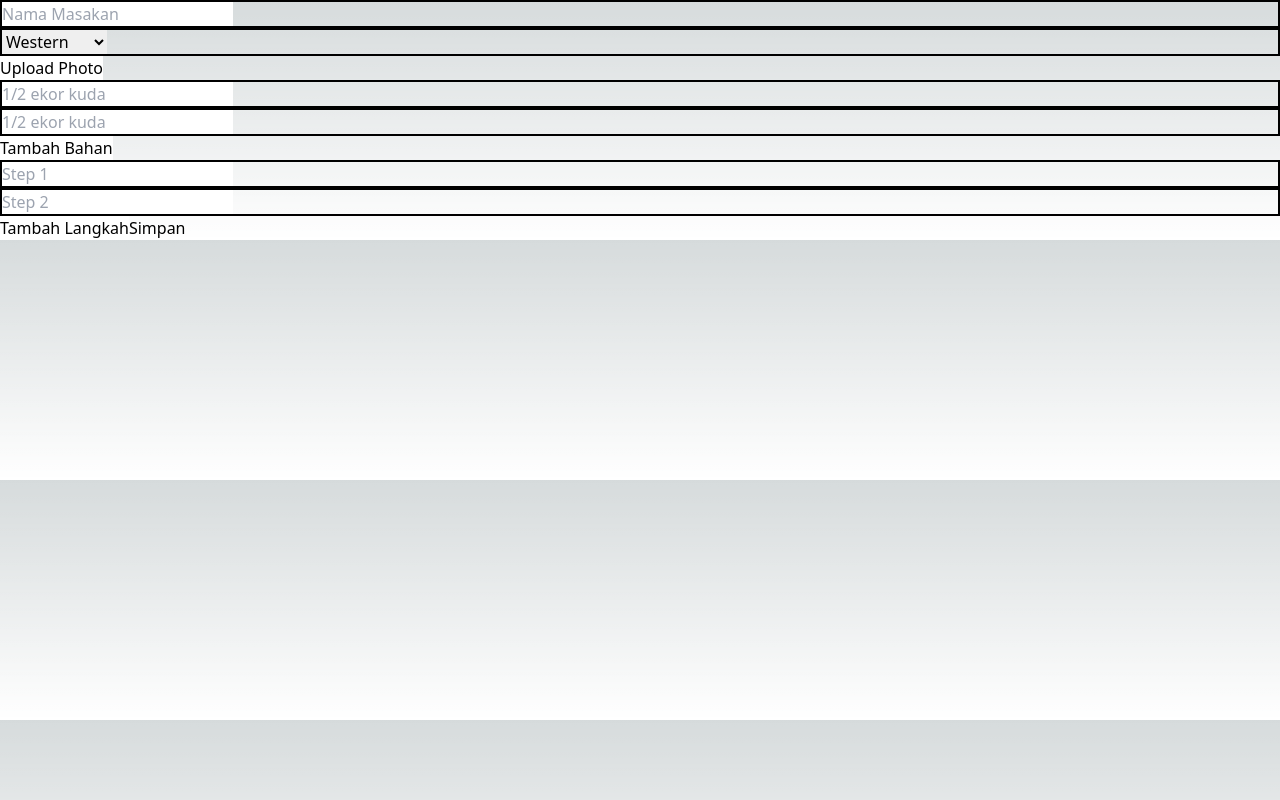
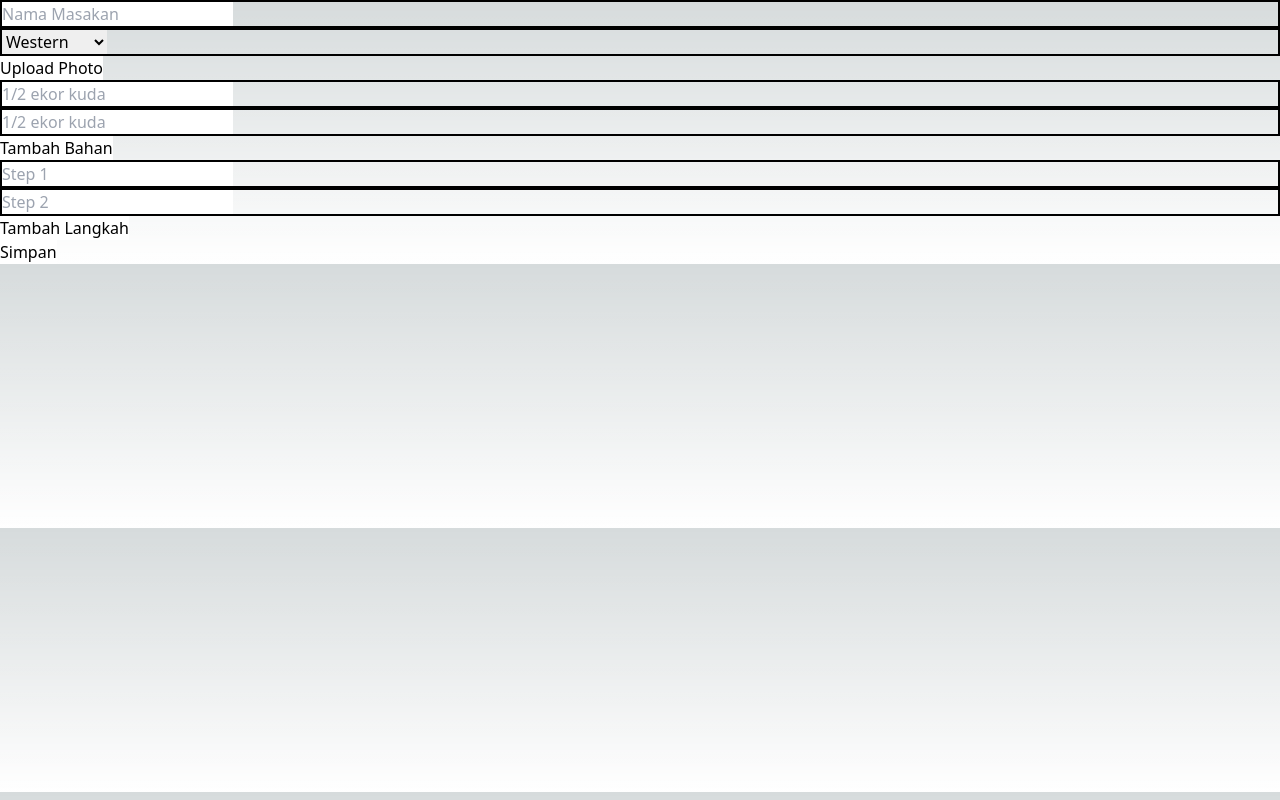
Before and after one commit to revou-fsse-1/w22-group-react-group-b, a Next.js app: page /new in a window 1280 px wide. Built offline with nearby package versions, Linux system fonts and the light colour scheme.

Commit message:
Add Zustand to package.json and implement stateStore in components

```diff
--- a/package.json
+++ b/package.json
@@ -26,7 +26,8 @@
 		"react-dom": "18.2.0",
 		"react-scroll": "^1.8.9",
 		"tailwindcss": "3.3.2",
-		"typescript": "5.1.6"
+		"typescript": "5.1.6",
+		"zustand": "^4.3.9"
 	},
 	"dependencies": {
 		"react-icons": "^4.10.1",
--- a/pages/components/Login.tsx
+++ b/pages/components/Login.tsx
@@ -3,7 +3,9 @@ import Image from "next/image";
 import { useState } from "react";
 import { useRouter } from "next/router";
 import { setCookie } from "cookies-next";
+import stateStore from "./stateStore";
 const Login = () => {
+	const { token, setToken } = stateStore();
 	const APIURL =
 		"https://expressjs-server-production-934e.up.railway.app/auth/login";
 	const router = useRouter();
@@ -26,7 +28,8 @@ const Login = () => {
 		});
 		const data = await response.json();
 		if (data) {
-			setCookie("token", data.access_token);
+			const tokenString: string = String(await data.access_token);
+			setCookie("token", tokenString);
 			router.push("/home");
 		}
 	};
--- a/pages/components/Register.tsx
+++ b/pages/components/Register.tsx
@@ -32,7 +32,7 @@ const Register = () => {
 		});
 		const data = await response.json();
 		if (data) {
-			router.push("/");
+			router.refresh();
 		}
 	};
 
--- /dev/null
+++ b/pages/components/stateStore.tsx
@@ -0,0 +1,13 @@
+import { create } from "zustand";
+
+interface State {
+	token: string;
+	setToken: (token: string) => void;
+}
+
+const stateStore = create<State>((set) => ({
+	token: "",
+	setToken: (token: string) => set(() => ({ token: token })),
+}));
+
+export default stateStore;
--- a/pages/new/index.tsx
+++ b/pages/new/index.tsx
@@ -1,6 +1,10 @@
 import { useState } from "react";
 import UploadPhoto from "../components/uploadPhoto";
+import stateStore from "../components/stateStore";
+import { getCookie } from "cookies-next";
 export default function NewRecipe() {
+	const { token } = stateStore();
+	console.log(token);
 	const [recipe, setRecipe] = useState({
 		name: "",
 		category: "",
@@ -35,13 +39,19 @@ export default function NewRecipe() {
 					: e.target.value;
 				return { ...prevRecipe, [arrayName]: newValue };
 			}
+			if (Array.isArray(prevRecipe[arrayName as keyof typeof prevRecipe])) {
 				const newArray = [...prevRecipe[arrayName as keyof typeof prevRecipe]];
 				const newValue = Array.isArray(e.target.value)
 					? e.target.value
 					: e.target.value;
-			console.log(newValue);
 				newArray[index] = newValue;
 				return { ...prevRecipe, [arrayName]: newArray };
+			} else {
+				const newValue = Array.isArray(e.target.value)
+					? e.target.value
+					: e.target.value;
+				return { ...prevRecipe, [arrayName]: newValue };
+			}
 		});
 	};
 
@@ -52,11 +62,23 @@ export default function NewRecipe() {
 		}));
 	};
 
-	const postButton = (e: React.SyntheticEvent) => {
+	const postButton = async (e: React.SyntheticEvent) => {
 		e.preventDefault();
-		console.log(recipe);
+		console.log(token);
+		const response = await fetch(
+			"https://expressjs-server-production-934e.up.railway.app/recipe",
+			{
+				method: "POST",
+				headers: {
+					authorization: `Bearer ${getCookie("token")}`,
+					"Content-Type": "application/json",
+				},
+				body: JSON.stringify(recipe),
+			}
+		);
+		await response.json();
 	};
-	console.log(recipe);
+
 	return (
 		<form className="text-black">
 			<div className="border-solid border-black border-2">
@@ -105,7 +127,7 @@ export default function NewRecipe() {
 					<div key={index} className="border-solid border-black border-2">
 						<input
 							type="text"
-							name="steps"
+							name="step"
 							placeholder={`Step ${index + 1}`}
 							value={step}
 							onChange={handleChange}
@@ -121,7 +143,11 @@ export default function NewRecipe() {
 			>
 				Tambah Langkah
 			</button>
-			<button onClick={postButton}>Simpan</button>
+			<div>
+				<button onClick={postButton} className="bg-white text-black">
+					Simpan
+				</button>
+			</div>
 		</form>
 	);
 }
```
Also changed, not shown: 1 other file (tests, documents, lock files or other folders). Lines whose indentation alone changed are shown as unchanged.
